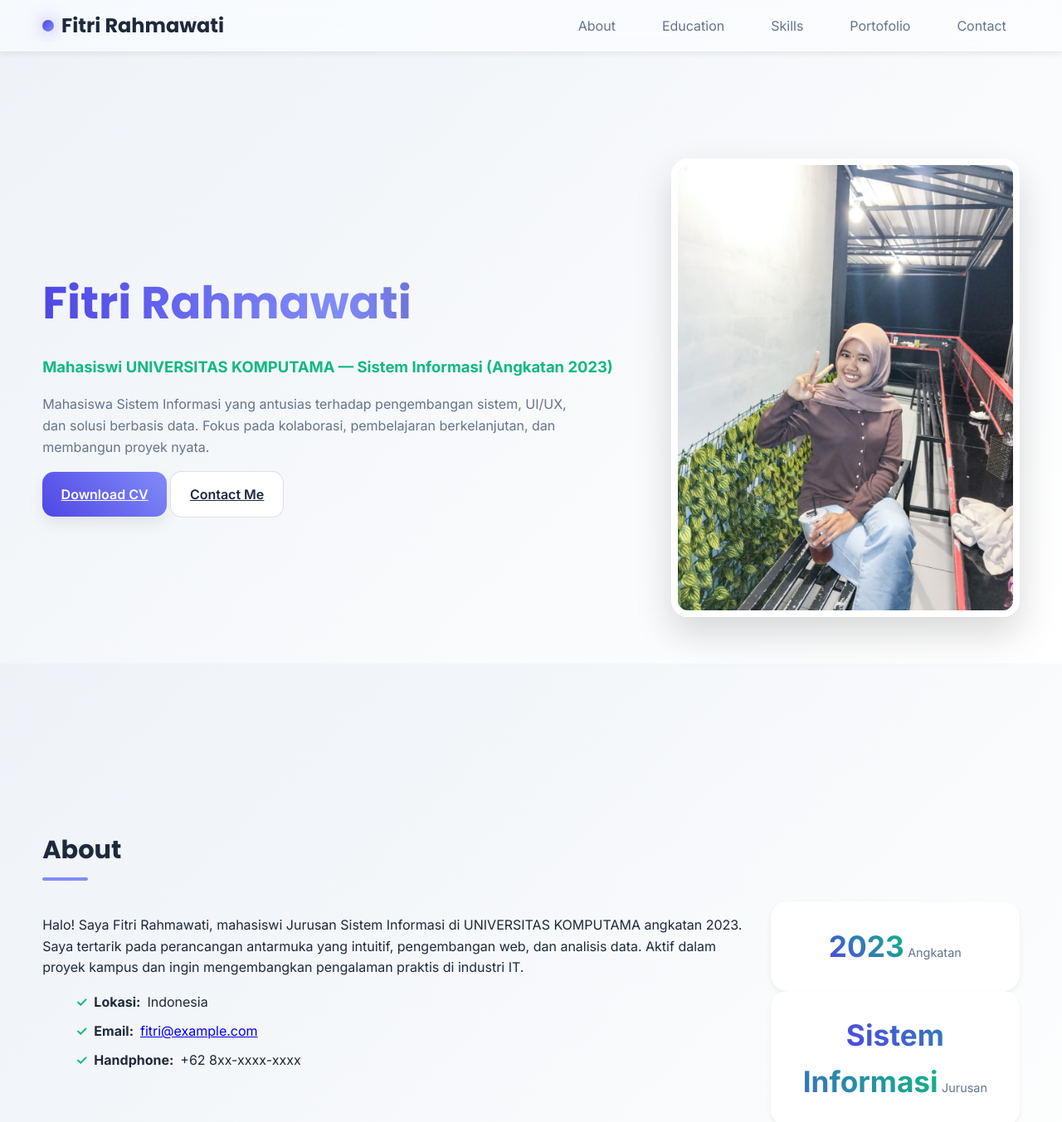
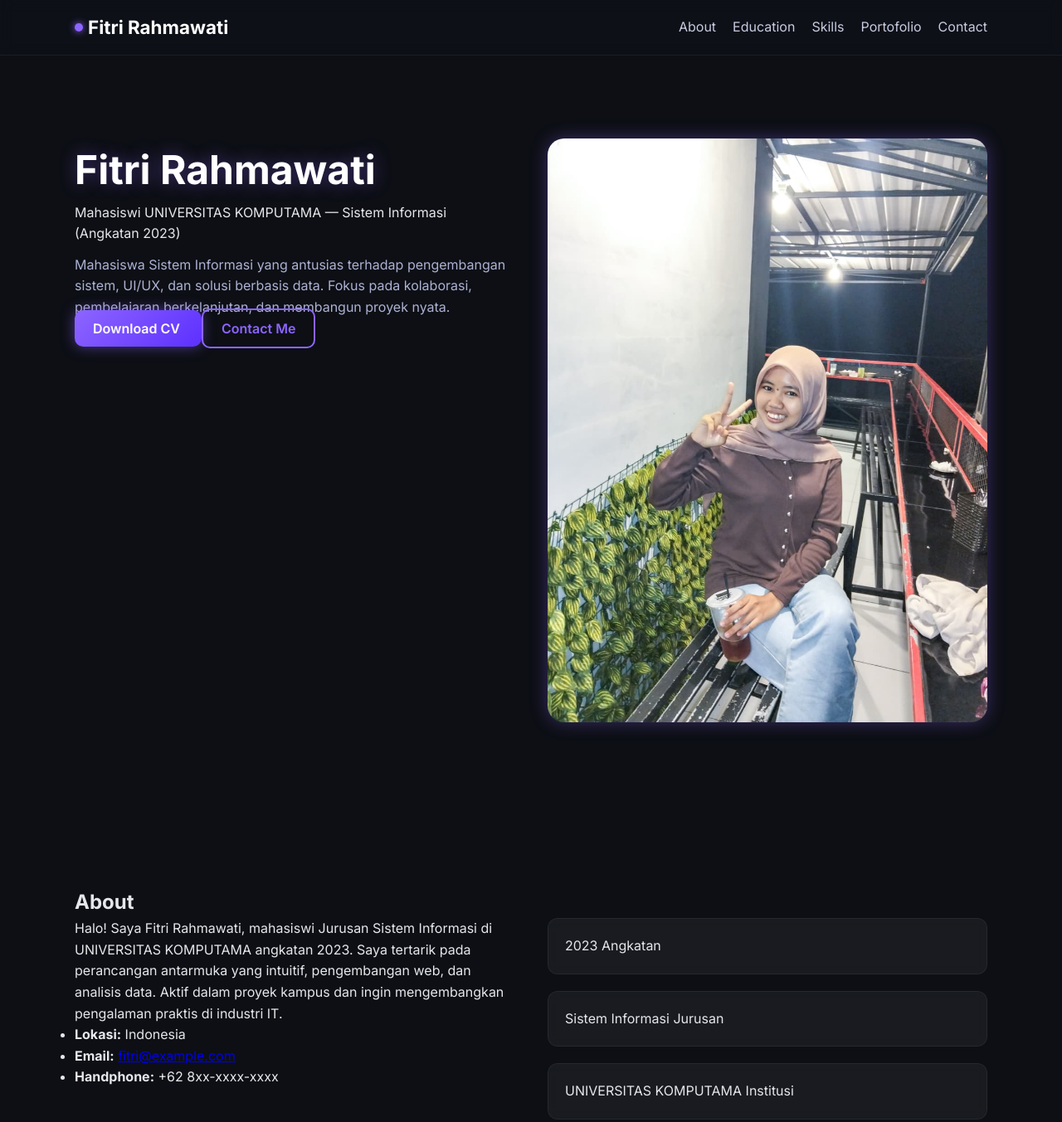
Before and after one commit to fitrirahma041128-glitch/portfolio, a plain HTML site: page index.html in a window 1280 px wide. Shown: the top 1353 px of the page at 83% size. Drawn offline with Linux system fonts and the light colour scheme.

Commit message:
Update styles.css

```diff
--- a/styles.css
+++ b/styles.css
@@ -1,370 +1,246 @@
-:root {
-  /* === COLOR SYSTEM | Neo Glass Indigo === */
-  --bg: #eef2f7;
-  --bg-soft: #ffffff;
-  --primary: #4f46e5;
-  --primary-light: #818cf8;
-  --primary-dark: #312e81;
-  --accent: #10b981;
-  --text: #1e293b;
-  --muted: #64748b;
-
-  /* === EFFECTS === */
-  --radius: 20px;
-  --glass: rgba(255, 255, 255, 0.55);
-  --blur: blur(16px) saturate(180%);
-  --transition: 300ms cubic-bezier(.4, 0, .2, 1);
-
-  /* Shadows (premium, soft, layered) */
-  --shadow-sm: 0 3px 6px rgba(0, 0, 0, 0.06);
-  --shadow-md: 0 8px 18px rgba(0, 0, 0, 0.08);
-  --shadow-lg: 0 20px 45px rgba(0, 0, 0, 0.15);
+/* ===== GLOBAL ===== */
+* {
+  margin: 0;
+  padding: 0;
+  box-sizing: border-box;
 }
 
-/* === BASE RESET === */
-* { box-sizing: border-box; }
-html, body { height: 100%; }
+html {
+  scroll-behavior: smooth;
+}
 
 body {
-  margin: 0;
-  font-family: "Inter", system-ui, sans-serif;
-  background: linear-gradient(135deg, var(--bg), var(--bg-soft));
-  color: var(--text);
+  font-family: "Inter", sans-serif;
+  background: #0d0f15;
+  color: #e5e7eb;
   line-height: 1.6;
-  -webkit-font-smoothing: antialiased;
+  overflow-x: hidden;
 }
 
-/* Container */
-.container {
-  width: clamp(320px, 92%, 1200px);
-  margin: 0 auto;
-  padding: 3rem 0;
+img {
+  max-width: 100%;
+  border-radius: 12px;
 }
 
-/* === HEADER === */
+/* ===== CONTAINER ===== */
+.container {
+  width: 90%;
+  max-width: 1100px;
+  margin: auto;
+}
+
+/* ===== HEADER ===== */
 .site-header {
   position: sticky;
   top: 0;
-  z-index: 50;
-  background: var(--glass);
-  backdrop-filter: var(--blur);
-  border-bottom: 1px solid rgba(0,0,0,0.08);
-  box-shadow: var(--shadow-sm);
+  z-index: 999;
+  background: rgba(15, 17, 25, 0.65);
+  backdrop-filter: blur(8px);
+  border-bottom: 1px solid rgba(255,255,255,0.06);
 }
 
 .header-inner {
   display: flex;
   justify-content: space-between;
   align-items: center;
-  padding: .75rem 0;
+  padding: 15px 0;
 }
 
 .brand {
-  font-family: "Poppins", sans-serif;
+  font-size: 1.4rem;
   font-weight: 700;
-  font-size: 1.5rem;
-  text-decoration: none;
-  color: var(--text);
+  color: #fff;
   display: flex;
   align-items: center;
-  gap: .55rem;
+  gap: 6px;
+  text-decoration: none;
 }
 
 .brand-dot {
-  width: 14px;
-  height: 14px;
+  width: 10px;
+  height: 10px;
+  background: #8d65ff;
   border-radius: 50%;
-  background: linear-gradient(135deg, var(--primary), var(--primary-light));
-  box-shadow: 0 0 20px rgba(79,70,229,0.55);
-  animation: pulse 2.5s infinite ease-in-out;
+  box-shadow: 0 0 8px #8d65ff;
 }
 
-@keyframes pulse {
-  0%, 100% { transform: scale(1); }
-  50% { transform: scale(1.25); }
-}
-
+/* NAV */
 .nav ul {
+  display: flex;
+  gap: 20px;
   list-style: none;
-  display: flex;
-  gap: 1.5rem;
-  padding: 0; margin: 0;
 }
 
 .nav a {
+  color: #c9cbe0;
   text-decoration: none;
-  color: var(--muted);
   font-weight: 500;
-  padding: .6rem 1rem;
-  border-radius: 12px;
-  transition: var(--transition);
   position: relative;
 }
 
-.nav a:hover {
-  background: rgba(79,70,229,0.1);
-  color: var(--primary);
+.nav a::after {
+  content: "";
+  position: absolute;
+  width: 0;
+  height: 2px;
+  background: #8d65ff;
+  bottom: -4px;
+  left: 0;
+  transition: 0.3s;
 }
 
-/* === HERO === */
+.nav a:hover::after {
+  width: 100%;
+}
+
+/* ===== HERO ===== */
 .hero {
-  padding: 5rem 0;
+  padding: 100px 0;
+  display: flex;
+  align-items: center;
 }
 
 .hero-grid {
   display: grid;
-  grid-template-columns: 1fr 420px;
-  gap: 3rem;
-  align-items: center;
+  gap: 40px;
+  grid-template-columns: repeat(auto-fit, minmax(300px, 1fr));
 }
 
 .hero-content h1 {
-  font-family: "Poppins", sans-serif;
-  font-size: clamp(2.2rem, 4.5vw, 3.4rem);
-  margin: .2rem 0 1rem;
-  background: linear-gradient(90deg, var(--primary), var(--primary-light), var(--primary-dark));
-  -webkit-background-clip: text;
-  -webkit-text-fill-color: transparent;
-}
-
-.hero .lead {
-  font-size: 1.15rem;
-  font-weight: 700;
-  color: var(--accent);
+  font-size: 3rem;
+  color: #ffffff;
+  text-shadow: 0 0 20px rgba(141, 101, 255, 0.4);
 }
 
 .hero-intro {
-  color: var(--muted);
-  max-width: 65ch;
-  margin-top: 1rem;
+  margin-top: 12px;
+  color: #adb2d3;
 }
 
 .hero-photo img {
-  width: 100%;
-  border-radius: var(--radius);
-  box-shadow: var(--shadow-lg);
-  border: 8px solid var(--bg-soft);
-  transition: transform .45s ease, box-shadow var(--transition);
+  border-radius: 20px;
+  box-shadow: 0 0 20px rgba(141, 101, 255, 0.35);
+  transition: 0.35s ease;
 }
 
 .hero-photo img:hover {
-  transform: translateY(-10px) scale(1.03);
-  box-shadow: 0 30px 60px rgba(0,0,0,0.28);
+  transform: scale(1.02);
+  box-shadow: 0 0 30px rgba(141, 101, 255, 0.55);
 }
 
-/* === BUTTONS === */
+/* ===== BUTTONS ===== */
 .btn {
-  padding: .9rem 1.4rem;
-  border-radius: 14px;
+  padding: 12px 22px;
+  border-radius: 10px;
   font-weight: 600;
   cursor: pointer;
-  display: inline-flex;
-  align-items: center;
-  gap: .75rem;
-  transition: var(--transition);
-  border: none;
+  text-decoration: none;
+  transition: 0.25s ease;
 }
 
 .btn.primary {
-  background: linear-gradient(45deg, var(--primary), var(--primary-light));
+  background: linear-gradient(135deg, #8d65ff, #5d30ff);
   color: white;
-  box-shadow: var(--shadow-md);
+  box-shadow: 0 0 16px #8d65ff80;
 }
 
 .btn.primary:hover {
-  box-shadow: var(--shadow-lg);
-  transform: translateY(-4px);
+  box-shadow: 0 0 26px #8d65ff;
+  transform: translateY(-3px);
 }
 
 .btn.ghost {
-  background: var(--bg-soft);
-  color: var(--text);
-  border: 1px solid rgba(0,0,0,0.12);
+  border: 2px solid #8d65ff;
+  color: #8d65ff;
 }
 
 .btn.ghost:hover {
-  border-color: var(--primary);
+  background: #8d65ff;
+  color: #fff;
   transform: translateY(-3px);
 }
 
-/* === SECTIONS === */
-.section { padding: 3rem 0; }
-
-.section h2 {
-  font-family: "Poppins", sans-serif;
-  font-size: 1.9rem;
-  position: relative;
+/* ===== SECTION ===== */
+.section {
+  padding: 90px 0;
 }
 
-.section h2::after {
-  content: "";
-  width: 55px;
-  height: 4px;
-  background: var(--primary-light);
-  border-radius: 999px;
-  margin-top: .5rem;
-  display: block;
+/* ===== REVEAL ANIMATION ===== */
+.reveal {
+  opacity: 0;
+  transform: translateY(40px);
+  transition: 0.9s ease;
 }
 
-.muted { color: var(--muted); }
+.reveal.visible {
+  opacity: 1;
+  transform: translateY(0);
+}
 
-/* === ABOUT === */
+/* ===== ABOUT ===== */
 .about-grid {
   display: grid;
-  grid-template-columns: 1fr 300px;
-  gap: 2rem;
+  grid-template-columns: repeat(auto-fit,minmax(280px,1fr));
+  gap: 40px;
 }
 
-.about-list li {
-  margin: .6rem 0;
+.about-stats {
   display: flex;
-  gap: .5rem;
-  font-weight: 500;
+  flex-direction: column;
+  gap: 20px;
 }
 
-.about-list li::before {
-  content: "✓";
-  color: var(--accent);
-  font-weight: 700;
+.stat {
+  background: rgba(255,255,255,0.05);
+  padding: 20px;
+  border-radius: 12px;
+  backdrop-filter: blur(6px);
+  border: 1px solid rgba(255,255,255,0.06);
 }
 
-/* Stat cards */
-.stat {
-  background: var(--bg-soft);
-  padding: 1.6rem;
-  border-radius: var(--radius);
-  text-align: center;
-  box-shadow: var(--shadow-sm);
-  transition: var(--transition);
-}
-
-.stat:hover {
-  transform: translateY(-4px);
-  box-shadow: var(--shadow-md);
-}
-
-.stat-value {
-  font-size: 2.2rem;
-  font-weight: 800;
-  background: linear-gradient(45deg, var(--primary), var(--accent));
-  -webkit-background-clip: text;
-  -webkit-text-fill-color: transparent;
-}
-
-.stat-label {
-  color: var(--muted);
-  font-size: .9rem;
-}
-
-/* === SKILLS === */
-.skills-grid {
-  display: grid;
-  grid-template-columns: repeat(auto-fit, minmax(260px, 1fr));
-  gap: 1.5rem;
-}
-
-.skill {
-  background: var(--bg-soft);
-  padding: 1.6rem;
-  border-radius: var(--radius);
-  box-shadow: var(--shadow-sm);
-  transition: var(--transition);
-}
-
-.skill:hover {
-  transform: translateY(-3px);
-  box-shadow: var(--shadow-md);
-}
-
+/* ===== SKILLS ===== */
 .skill-bar {
-  background: var(--bg);
-  height: 14px;
-  border-radius: 999px;
+  background: #1b1e2e;
+  height: 10px;
+  border-radius: 20px;
   overflow: hidden;
 }
 
 .skill-fill {
   height: 100%;
-  width: 0;
-  background: linear-gradient(90deg, var(--primary), var(--primary-light));
-  transition: width 1s ease;
+  background: linear-gradient(90deg, #8d65ff, #5d3cff);
+  box-shadow: 0 0 20px #8d65ff;
+  border-radius: 20px;
+  transition: 1s ease;
 }
 
-/* === PORTFOLIO === */
+/* ===== PORTFOLIO ===== */
 .project {
-  background: var(--bg-soft);
-  border-radius: var(--radius);
-  overflow: hidden;
-  box-shadow: var(--shadow-sm);
-  transition: var(--transition);
-  cursor: pointer;
+  background: rgba(255,255,255,0.04);
+  border: 1px solid rgba(255,255,255,0.06);
+  border-radius: 14px;
+  padding: 15px;
+  transition: 0.25s ease;
+  box-shadow: 0 0 10px rgba(141,101,255,0.15);
 }
 
 .project:hover {
-  transform: translateY(-6px);
-  box-shadow: var(--shadow-md);
+  transform: translateY(-6px) scale(1.02);
+  box-shadow: 0 0 25px rgba(141,101,255,0.4);
 }
 
 .project img {
-  width: 100%;
-  height: 200px;
-  object-fit: cover;
-  transition: transform .6s ease;
+  border-radius: 10px;
 }
 
-.project:hover img {
-  transform: scale(1.06);
+/* ===== MODAL ===== */
+.modal {
+  backdrop-filter: blur(8px);
 }
 
-.project-tag {
-  background: rgba(79,70,229,0.1);
-  color: var(--primary);
-  padding: .35rem .7rem;
-  border-radius: 8px;
-  font-weight: 600;
-  font-size: .85rem;
-}
-
-/* === CONTACT FORM === */
-.contact-form {
-  background: var(--bg-soft);
-  padding: 2rem;
-  border-radius: var(--radius);
-  box-shadow: var(--shadow-md);
-}
-
-input, textarea {
-  padding: .9rem;
-  background: var(--bg);
-  border-radius: 12px;
-  border: 1px solid rgba(0,0,0,0.1);
-  transition: var(--transition);
-}
-
-input:focus, textarea:focus {
-  border-color: var(--primary);
-  box-shadow: 0 0 0 3px rgba(79,70,229,0.15);
-}
-
-/* === FOOTER === */
+/* ===== FOOTER ===== */
 .site-footer {
   text-align: center;
-  padding: 1.8rem 0;
-  color: var(--muted);
-  font-size: .9rem;
-  border-top: 1px solid rgba(0,0,0,0.08);
-  margin-top: 4rem;
+  padding: 30px;
+  color: #9498b8;
 }
-
-/* === RESPONSIVE === */
-@media (max-width: 1024px) {
-  .hero-grid { grid-template-columns: 1fr; text-align: center; }
-  .hero-photo { max-width: 420px; margin: 0 auto; }
-  .about-grid { grid-template-columns: 1fr; }
-  .nav { display: none; }
-}
-
-@media (max-width: 768px) {
-  .section { padding: 2rem 0; }
-  body { font-size: 16px; }
-}
```
